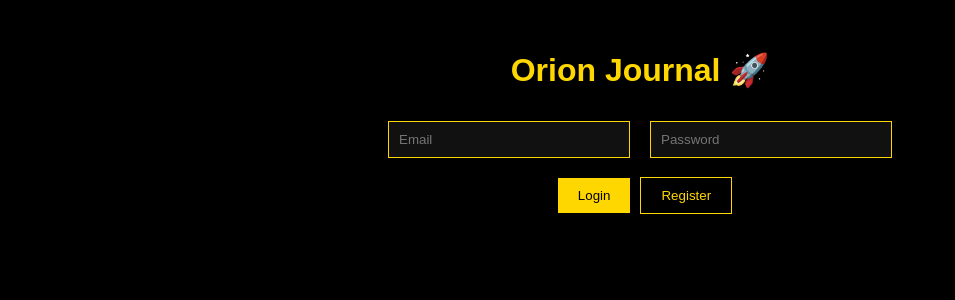
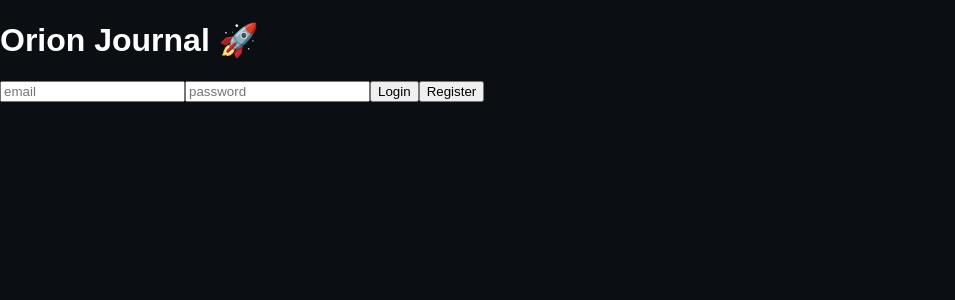
Before and after one commit to gonzalobiasin/orion-ui, a React (Create React App) app: page / in a window 1280 px wide. Shown: the top 300 px of the page, without its empty margins (0-955 px from the left). Built offline with nearby package versions, Linux system fonts and the light colour scheme.

Commit message:
upgrade pro trading journal

```diff
--- a/package.json
+++ b/package.json
@@ -10,6 +10,7 @@
     "react": "^19.2.5",
     "react-dom": "^19.2.5",
     "react-scripts": "5.0.1",
+    "recharts": "^3.8.1",
     "web-vitals": "^2.1.4"
   },
   "scripts": {
--- a/src/App.css
+++ b/src/App.css
@@ -1,95 +1,36 @@
 body {
-  margin: 0;
-  background: #000;
-  font-family: Arial;
+  background:#0b0f14;
+  color:white;
+  font-family:Arial;
 }
 
-.container {
-  text-align: center;
-  padding: 30px;
+.app {
+  padding:20px;
 }
 
-.title {
-  color: gold;
-  font-size: 32px;
+.dashboard, .trade-form, .trade-list {
+  background:#111;
+  border:1px solid #1f2a35;
+  padding:20px;
+  margin:20px;
+  border-radius:10px;
 }
 
-.subtitle {
-  color: gold;
+.trade {
+  display:flex;
+  justify-content:space-between;
+  padding:10px;
+  margin:5px 0;
 }
 
-.input {
-  margin: 10px;
-  padding: 10px;
-  width: 220px;
-  background: #111;
-  border: 1px solid gold;
-  color: white;
+.trade.WIN {
+  color:#00ff88;
 }
 
-.btn {
-  background: gold;
-  border: none;
-  padding: 10px 20px;
-  margin: 10px;
-  cursor: pointer;
-  transition: 0.2s;
+.trade.LOSS {
+  color:#ff4d4d;
 }
 
-.btn:hover {
-  transform: translateY(-3px);
+.filters button {
+  margin-right:10px;
 }
-
-.btn-outline {
-  border: 1px solid gold;
-  background: transparent;
-  color: gold;
-  padding: 10px 20px;
-}
-
-.card {
-  border: 1px solid gold;
-  padding: 20px;
-  margin: 20px auto;
-  width: 300px;
-}
-
-.row {
-  display: flex;
-  justify-content: center;
-  gap: 10px;
-}
-
-.dashboard {
-  display: flex;
-  justify-content: center;
-  gap: 20px;
-  margin: 20px;
-}
-
-.stat {
-  border: 1px solid gold;
-  padding: 15px;
-  width: 100px;
-}
-
-.win {
-  color: #00ff88;
-}
-
-.loss {
-  color: #ff4444;
-}
-
-.grid {
-  display: flex;
-  flex-wrap: wrap;
-  justify-content: center;
-}
-
-.trade-card {
-  border: 1px solid gold;
-  margin: 10px;
-  padding: 10px;
-  width: 140px;
-}
--- a/src/App.js
+++ b/src/App.js
@@ -1,149 +1,63 @@
-import { useState, useEffect } from "react";
+import { useState } from "react";
 import "./App.css";
+import Dashboard from "./components/Dashboard";
+import TradeForm from "./components/TradeForm";
+import TradeList from "./components/TradeList";
 
 const API = "https://orion-backend-8nbf.onrender.com";
 
 function App() {
+  const [userId, setUserId] = useState(null);
   const [email, setEmail] = useState("");
   const [password, setPassword] = useState("");
-  const [userId, setUserId] = useState(null);
   const [trades, setTrades] = useState([]);
 
-  const [activo, setActivo] = useState("");
-  const [tipo, setTipo] = useState("LONG");
-  const [resultado, setResultado] = useState("WIN");
-
-  // ---------------- AUTH ----------------
   const login = async () => {
     const res = await fetch(API + "/login", {
       method: "POST",
-      headers: { "Content-Type": "application/json" },
-      body: JSON.stringify({ email, password }),
+      headers: {"Content-Type": "application/json"},
+      body: JSON.stringify({email, password})
     });
 
     const data = await res.json();
-
-    if (res.ok && data.user_id) {
+    if(data.user_id){
       setUserId(data.user_id);
       loadTrades(data.user_id);
-    } else {
-      alert("Error login");
     }
   };
 
   const register = async () => {
     await fetch(API + "/register", {
       method: "POST",
-      headers: { "Content-Type": "application/json" },
-      body: JSON.stringify({ email, password }),
+      headers: {"Content-Type": "application/json"},
+      body: JSON.stringify({email, password})
     });
     alert("Usuario creado");
   };
 
-  // ---------------- TRADES ----------------
   const loadTrades = async (uid) => {
     const res = await fetch(API + "/trades/" + uid);
     const data = await res.json();
     setTrades(data);
   };
 
-  const createTrade = async () => {
-    await fetch(API + "/trades", {
-      method: "POST",
-      headers: { "Content-Type": "application/json" },
-      body: JSON.stringify({
-        user_id: userId,
-        activo,
-        tipo,
-        resultado,
-      }),
-    });
-
-    loadTrades(userId);
-    setActivo("");
-  };
-
-  // ---------------- STATS ----------------
-  const total = trades.length;
-  const wins = trades.filter(t => t.resultado === "WIN").length;
-  const losses = trades.filter(t => t.resultado === "LOSS").length;
-  const winrate = total ? ((wins / total) * 100).toFixed(1) : 0;
-
-  // ---------------- LOGIN UI ----------------
-  if (!userId) {
+  if(!userId){
     return (
-      <div className="container">
-        <h1 className="title">Orion Journal 🚀</h1>
-
-        <input className="input" placeholder="Email" onChange={(e) => setEmail(e.target.value)} />
-        <input className="input" type="password" placeholder="Password" onChange={(e) => setPassword(e.target.value)} />
-
-        <div className="btn-group">
-          <button className="btn" onClick={login}>Login</button>
-          <button className="btn-outline" onClick={register}>Register</button>
-        </div>
+      <div className="login">
+        <h1>Orion Journal 🚀</h1>
+        <input placeholder="email" onChange={e=>setEmail(e.target.value)}/>
+        <input type="password" placeholder="password" onChange={e=>setPassword(e.target.value)}/>
+        <button onClick={login}>Login</button>
+        <button onClick={register}>Register</button>
       </div>
     );
   }
 
-  // ---------------- APP UI ----------------
   return (
-    <div className="container">
-      <h1 className="title">Orion Journal 🚀</h1>
-
-      {/* DASHBOARD */}
-      <div className="dashboard">
-        <div className="stat">
-          <h3>{total}</h3>
-          <p>Total</p>
-        </div>
-        <div className="stat win">
-          <h3>{wins}</h3>
-          <p>Wins</p>
-        </div>
-        <div className="stat loss">
-          <h3>{losses}</h3>
-          <p>Losses</p>
-        </div>
-        <div className="stat">
-          <h3>{winrate}%</h3>
-          <p>Winrate</p>
-        </div>
-      </div>
-
-      {/* NUEVO TRADE */}
-      <div className="card">
-        <h2>Nuevo Trade</h2>
-
-        <input className="input" placeholder="Activo" value={activo} onChange={(e) => setActivo(e.target.value)} />
-
-        <div className="row">
-          <select className="input" onChange={(e) => setTipo(e.target.value)}>
-            <option>LONG</option>
-            <option>SHORT</option>
-          </select>
-
-          <select className="input" onChange={(e) => setResultado(e.target.value)}>
-            <option>WIN</option>
-            <option>LOSS</option>
-          </select>
-        </div>
-
-        <button className="btn" onClick={createTrade}>Guardar</button>
-      </div>
-
-      {/* HISTORIAL */}
-      <h2 className="subtitle">Historial</h2>
-
-      <div className="grid">
-        {trades.map((t) => (
-          <div key={t.id} className={`trade-card ${t.resultado === "WIN" ? "win" : "loss"}`}>
-            <strong>{t.activo}</strong>
-            <p>{t.tipo}</p>
-            <span>{t.resultado}</span>
-          </div>
-        ))}
-      </div>
+    <div className="app">
+      <Dashboard trades={trades}/>
+      <TradeForm userId={userId} onTradeCreated={()=>loadTrades(userId)}/>
+      <TradeList trades={trades}/>
     </div>
   );
 }
--- /dev/null
+++ b/src/Dashboard.js
@@ -0,0 +1,53 @@
+import { useState } from "react";
+import { LineChart, Line, XAxis, YAxis, Tooltip } from "recharts";
+
+export default function Dashboard({trades}){
+
+  const [filtro, setFiltro] = useState("ALL");
+
+  const filtrar = (t) => {
+    if(filtro === "WIN") return t.resultado === "WIN";
+    if(filtro === "LOSS") return t.resultado === "LOSS";
+    return true;
+  };
+
+  const filtrados = trades.filter(filtrar);
+
+  let balance = 0;
+
+  const data = filtrados.map((t, i)=>{
+    const pnl = t.pnl || 0;
+    balance += pnl;
+    return {name:i+1, balance};
+  });
+
+  const wins = filtrados.filter(t=>t.resultado==="WIN").length;
+  const total = filtrados.length;
+  const winrate = total ? (wins/total*100).toFixed(1) : 0;
+
+  return (
+    <div className="dashboard">
+
+      <h2>Dashboard</h2>
+
+      <div className="filters">
+        <button onClick={()=>setFiltro("ALL")}>ALL</button>
+        <button onClick={()=>setFiltro("WIN")}>WIN</button>
+        <button onClick={()=>setFiltro("LOSS")}>LOSS</button>
+      </div>
+
+      <div className="stats">
+        <div>Total: {total}</div>
+        <div>Wins: {wins}</div>
+        <div>Winrate: {winrate}%</div>
+      </div>
+
+      <LineChart width={500} height={250} data={data}>
+        <XAxis dataKey="name"/>
+        <YAxis/>
+        <Tooltip/>
+        <Line type="monotone" dataKey="balance" stroke="#00ff88"/>
+      </LineChart>
+    </div>
+  );
+}
--- /dev/null
+++ b/src/TradeForm.js
@@ -0,0 +1,65 @@
+import { useState } from "react";
+
+const API = "https://orion-backend-8nbf.onrender.com";
+
+export default function TradeForm({userId, onTradeCreated}){
+
+  const [activo, setActivo] = useState("");
+  const [tipo, setTipo] = useState("LONG");
+  const [resultado, setResultado] = useState("WIN");
+  const [capital, setCapital] = useState(100);
+  const [riesgo, setRiesgo] = useState(1);
+  const [rr, setRr] = useState(2);
+  const [nota, setNota] = useState("");
+
+  const calcularPnL = ()=>{
+    if(resultado==="WIN") return capital * (riesgo/100) * rr;
+    else return -(capital * (riesgo/100));
+  };
+
+  const crear = async ()=>{
+    await fetch(API+"/trades",{
+      method:"POST",
+      headers:{"Content-Type":"application/json"},
+      body:JSON.stringify({
+        user_id:userId,
+        activo,
+        tipo,
+        resultado,
+        capital,
+        riesgo,
+        rr,
+        pnl: calcularPnL(),
+        nota
+      })
+    });
+
+    onTradeCreated();
+  };
+
+  return (
+    <div className="trade-form">
+      <h3>Nueva Operación</h3>
+
+      <input placeholder="Activo" onChange={e=>setActivo(e.target.value)}/>
+
+      <select onChange={e=>setTipo(e.target.value)}>
+        <option>LONG</option>
+        <option>SHORT</option>
+      </select>
+
+      <input type="number" placeholder="Capital" onChange={e=>setCapital(e.target.value)}/>
+      <input type="number" placeholder="Riesgo %" onChange={e=>setRiesgo(e.target.value)}/>
+      <input type="number" placeholder="RR (TP/SL)" onChange={e=>setRr(e.target.value)}/>
+
+      <select onChange={e=>setResultado(e.target.value)}>
+        <option>WIN</option>
+        <option>LOSS</option>
+      </select>
+
+      <textarea placeholder="Notas..." onChange={e=>setNota(e.target.value)}/>
+
+      <button onClick={crear}>Guardar Trade</button>
+    </div>
+  );
+}
--- /dev/null
+++ b/src/TradeList.js
@@ -0,0 +1,24 @@
+export default function TradeList({trades}){
+
+  return (
+    <div className="trade-list">
+      <h3>Historial</h3>
+
+      {trades.map(t=>(
+        <div key={t.id} className={`trade ${t.resultado}`}>
+          <div>
+            <strong>{t.activo}</strong> ({t.tipo})
+          </div>
+
+          <div>
+            PnL: ${t.pnl}
+          </div>
+
+          <div>
+            {t.nota}
+          </div>
+        </div>
+      ))}
+    </div>
+  );
+}
```
Also changed, not shown: src/Stats.js (added), 1 other file (tests, documents, lock files or other folders).
